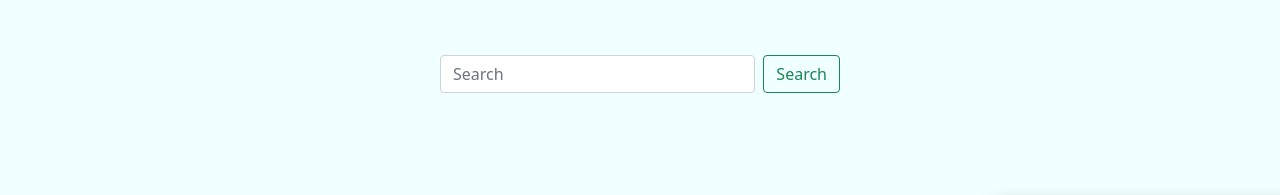
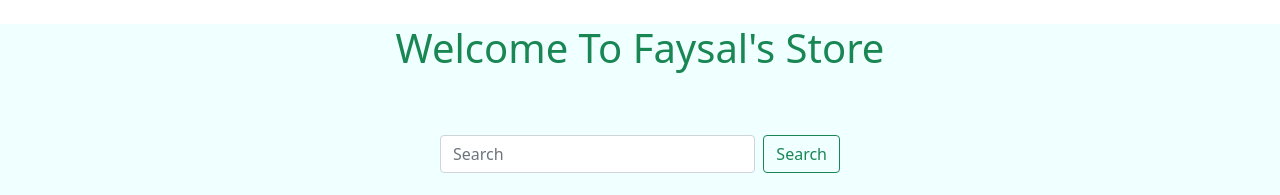
Before and after one commit to faysalmohammed2020/ranga-store-fix-by-debug, a plain HTML site: page index.html in a window 1280 px wide. Shown: the top 195 px of the page. Drawn offline with nearby package versions, Linux system fonts and the light colour scheme.

Commit message:
Website Updated

```diff
--- a/index.html
+++ b/index.html
@@ -20,6 +20,7 @@
 <body>
   <header></header>
   <main class="main">
+    <h1 class="text-center mt-4 text-success">Welcome To Faysal's Store</h1>
     <div class="search-field">
        <div class="search-box">
         <!-- <input id="input-field" class="search-field" type="text" />
```
